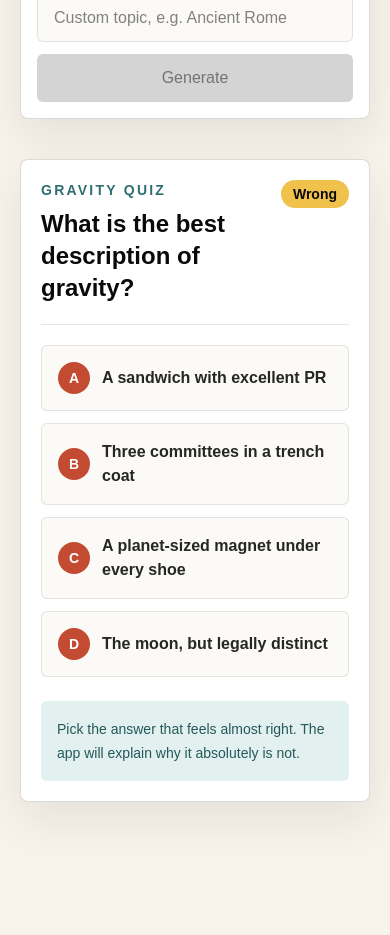
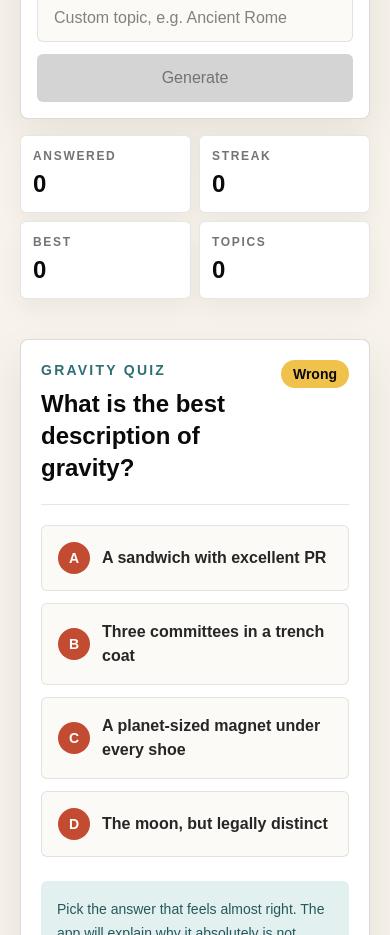
Before and after one commit to MurtezZ1/Wrong-Answers-Only, a Next.js app: page / in a window 390 px wide. Shown: the part 800-1735 px from the top of the page. Before the commit the page ends 1674 px from the top, so only its background shows below. Built offline with nearby package versions, Linux system fonts and the light colour scheme.

Commit message:
Add localStorage score and streak tracking

```diff
--- a/src/components/QuizBuilder.tsx
+++ b/src/components/QuizBuilder.tsx
@@ -1,12 +1,27 @@
 "use client";
 
-import { useMemo, useState } from "react";
+import { useEffect, useMemo, useState } from "react";
 import { mockGameState } from "@/data/mockQuiz";
 import { presetTopics } from "@/data/topics";
 import type { GenerateQuizResponse } from "@/types/generate";
 import type { QuizQuestion, Topic } from "@/types/quiz";
 
 const customTopicId = "topic-custom";
+const statsStorageKey = "wrong-answers-only:stats:v1";
+
+type GameStats = {
+  totalAnswered: number;
+  currentStreak: number;
+  bestStreak: number;
+  selectedTopics: Record<string, number>;
+};
+
+const initialStats: GameStats = {
+  totalAnswered: 0,
+  currentStreak: 0,
+  bestStreak: 0,
+  selectedTopics: {},
+};
 
 export function QuizBuilder() {
   const [selectedTopicId, setSelectedTopicId] = useState<Topic["id"] | null>(
@@ -22,6 +37,8 @@ export function QuizBuilder() {
   const [selectedAnswerId, setSelectedAnswerId] = useState<string | null>(null);
   const [isLoading, setIsLoading] = useState(false);
   const [errorMessage, setErrorMessage] = useState<string | null>(null);
+  const [stats, setStats] = useState<GameStats>(initialStats);
+  const [hasLoadedStats, setHasLoadedStats] = useState(false);
 
   const trimmedCustomTopic = customTopic.trim();
 
@@ -36,6 +53,18 @@ export function QuizBuilder() {
   }, [selectedTopicId, trimmedCustomTopic]);
 
   const canGenerate = Boolean(selectedTopic) && !isLoading;
+  const selectedTopicCount = Object.keys(stats.selectedTopics).length;
+
+  useEffect(() => {
+    setStats(loadStoredStats());
+    setHasLoadedStats(true);
+  }, []);
+
+  useEffect(() => {
+    if (hasLoadedStats) {
+      localStorage.setItem(statsStorageKey, JSON.stringify(stats));
+    }
+  }, [hasLoadedStats, stats]);
 
   async function handleGenerate() {
     if (!selectedTopic || isLoading) {
@@ -77,6 +106,29 @@ export function QuizBuilder() {
     } finally {
       setIsLoading(false);
     }
+  }
+
+  function handleAnswerSelect(answerId: string) {
+    if (selectedAnswerId) {
+      setSelectedAnswerId(answerId);
+      return;
+    }
+
+    setSelectedAnswerId(answerId);
+    setStats((currentStats) => {
+      const nextCurrentStreak = currentStats.currentStreak + 1;
+
+      return {
+        totalAnswered: currentStats.totalAnswered + 1,
+        currentStreak: nextCurrentStreak,
+        bestStreak: Math.max(currentStats.bestStreak, nextCurrentStreak),
+        selectedTopics: {
+          ...currentStats.selectedTopics,
+          [questionTopic.name]:
+            (currentStats.selectedTopics[questionTopic.name] ?? 0) + 1,
+        },
+      };
+    });
   }
 
   return (
@@ -167,6 +219,13 @@ export function QuizBuilder() {
             </p>
           ) : null}
         </div>
+
+        <div className="mt-4 grid w-full max-w-xl grid-cols-2 gap-2 sm:grid-cols-4">
+          <StatCard label="Answered" value={stats.totalAnswered} />
+          <StatCard label="Streak" value={stats.currentStreak} />
+          <StatCard label="Best" value={stats.bestStreak} />
+          <StatCard label="Topics" value={selectedTopicCount} />
+        </div>
       </div>
 
       <aside
@@ -202,7 +261,7 @@ export function QuizBuilder() {
                     isDimmed ? "opacity-55" : "opacity-100",
                   ].join(" ")}
                   disabled={isLoading}
-                  onClick={() => setSelectedAnswerId(answer.id)}
+                  onClick={() => handleAnswerSelect(answer.id)}
                   type="button"
                 >
                   <span
@@ -249,6 +308,58 @@ export function QuizBuilder() {
   );
 }
 
+function StatCard({ label, value }: { label: string; value: number }) {
+  return (
+    <div className="rounded-md border border-neutral-950/10 bg-white p-3 shadow-[0_10px_24px_rgba(23,23,23,0.05)]">
+      <p className="text-xs font-black uppercase tracking-[0.14em] text-neutral-500">
+        {label}
+      </p>
+      <p className="mt-1 text-2xl font-black text-neutral-950">{value}</p>
+    </div>
+  );
+}
+
+function loadStoredStats() {
+  try {
+    const storedStats = localStorage.getItem(statsStorageKey);
+
+    if (!storedStats) {
+      return initialStats;
+    }
+
+    const parsedStats = JSON.parse(storedStats) as unknown;
+
+    if (!isStoredStats(parsedStats)) {
+      return initialStats;
+    }
+
+    return parsedStats;
+  } catch {
+    return initialStats;
+  }
+}
+
+function isStoredStats(value: unknown): value is GameStats {
+  if (typeof value !== "object" || value === null || Array.isArray(value)) {
+    return false;
+  }
+
+  const stats = value as Partial<GameStats>;
+
+  return (
+    isSafeNumber(stats.totalAnswered) &&
+    isSafeNumber(stats.currentStreak) &&
+    isSafeNumber(stats.bestStreak) &&
+    typeof stats.selectedTopics === "object" &&
+    stats.selectedTopics !== null &&
+    !Array.isArray(stats.selectedTopics)
+  );
+}
+
+function isSafeNumber(value: unknown): value is number {
+  return typeof value === "number" && Number.isInteger(value) && value >= 0;
+}
+
 async function readGenerateResponse(response: Response) {
   const fallbackMessage = response.ok
     ? "Quiz generation returned an unreadable response."
```
